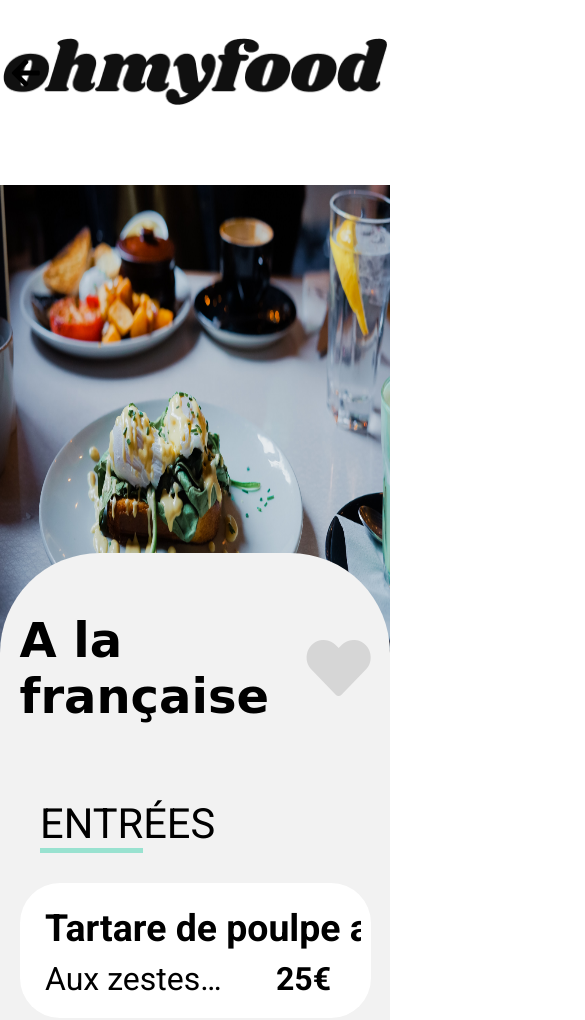
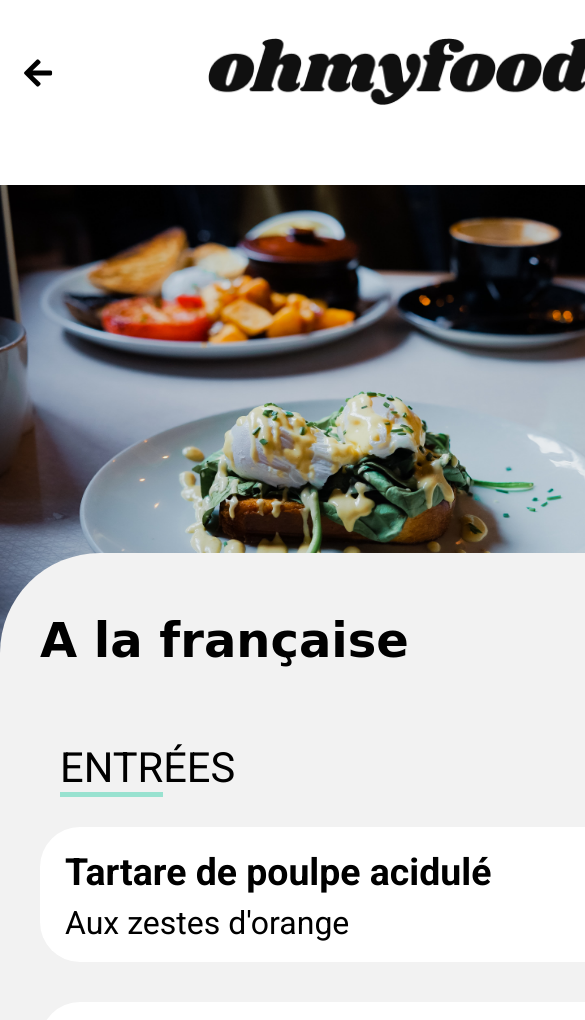
Before and after one commit to lagrube/OhMyFood-P3-CSS-avance, a website: page page2/index.html in a window 390 px wide. Shown: the top 1020 px of the page, 585 px wide, since content can reach past the window. Drawn offline with nearby package versions, Linux system fonts and the light colour scheme; files that its build step writes are made by us from their sources; a web font is replaced by a local one.

Commit message:
test2 responsive tablette

```diff
--- a/page2/sass/base/_base.scss
+++ b/page2/sass/base/_base.scss
@@ -2,13 +2,15 @@ body
 {
     width: 1200px;
     margin: auto;
+
     @include mobile-only{
         width: 100%;
-        min-width: 321px;
+        min-width: 799px;
     }
+
     @include tablette-pc{
         width: 98%;
-        min-width: 800px;
-        max-width: 1200px;
+        max-width: 1400px;
+        min-width: 1050px;
     }
 }
--- a/page3/sass/base/_base.scss
+++ b/page3/sass/base/_base.scss
@@ -2,14 +2,15 @@ body
 {
     width: 1200px;
     margin: auto;
-    @include mobile-only
-    {
+
+    @include mobile-only{
         width: 100%;
-        min-width: 321px;
+        min-width: 799px;
     }
+
     @include tablette-pc{
         width: 98%;
-        min-width: 800px;
-        max-width: 1200px;
+        max-width: 1400px;
+        min-width: 1050px;
     }
 }
--- a/page4/sass/base/_base.scss
+++ b/page4/sass/base/_base.scss
@@ -2,14 +2,15 @@ body
 {
     width: 1200px;
     margin: auto;
-    @include mobile-only
-    {
+
+    @include mobile-only{
         width: 100%;
-        min-width: 321px;
+        min-width: 799px;
     }
+
     @include tablette-pc{
         width: 98%;
-        min-width: 800px;
-        max-width: 1200px;
+        max-width: 1400px;
+        min-width: 1050px;
     }
 }
--- a/page5/sass/base/_base.scss
+++ b/page5/sass/base/_base.scss
@@ -2,14 +2,15 @@ body
 {
     width: 1200px;
     margin: auto;
-    @include mobile-only
-    {
+
+    @include mobile-only{
         width: 100%;
-        min-width: 321px;
+        min-width: 799px;
     }
+
     @include tablette-pc{
         width: 98%;
-        min-width: 800px;
-        max-width: 1200px;
+        max-width: 1400px;
+        min-width: 1050px;
     }
 }
```
